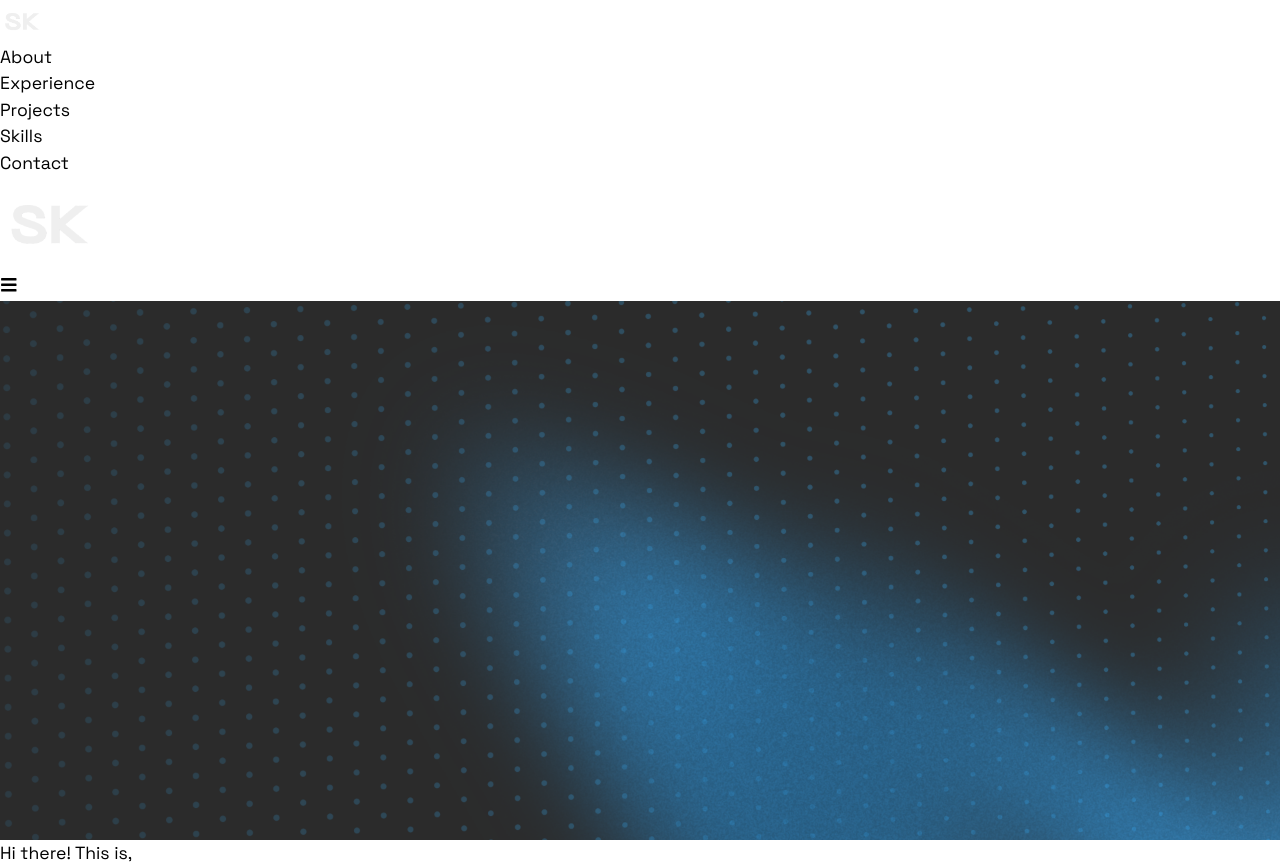
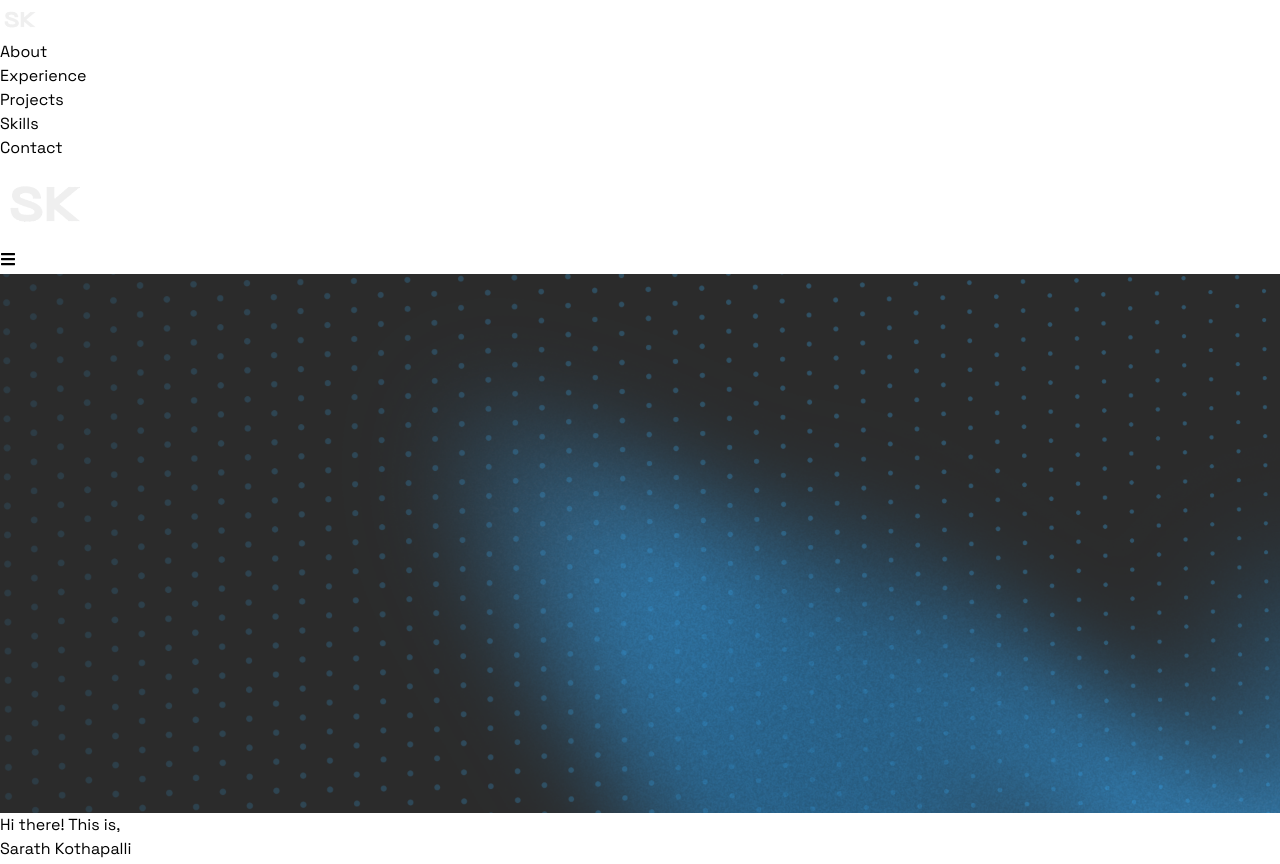
Before and after one commit to sarathk-004/Portfolio, a React (Vite) app: page / in a window 1280 px wide. Shown: the top 864 px of the page. Built offline with nearby package versions, Linux system fonts and the light colour scheme; a web font is replaced by a local one.

Commit message:
Update index.css

```diff
--- a/src/index.css
+++ b/src/index.css
@@ -4,7 +4,7 @@
 @tailwind utilities;
 
 html {
-  zoom: 110%;
+  zoom: 100%;
 }
 :root {
   font-family: 'Space Grotesk';
```
